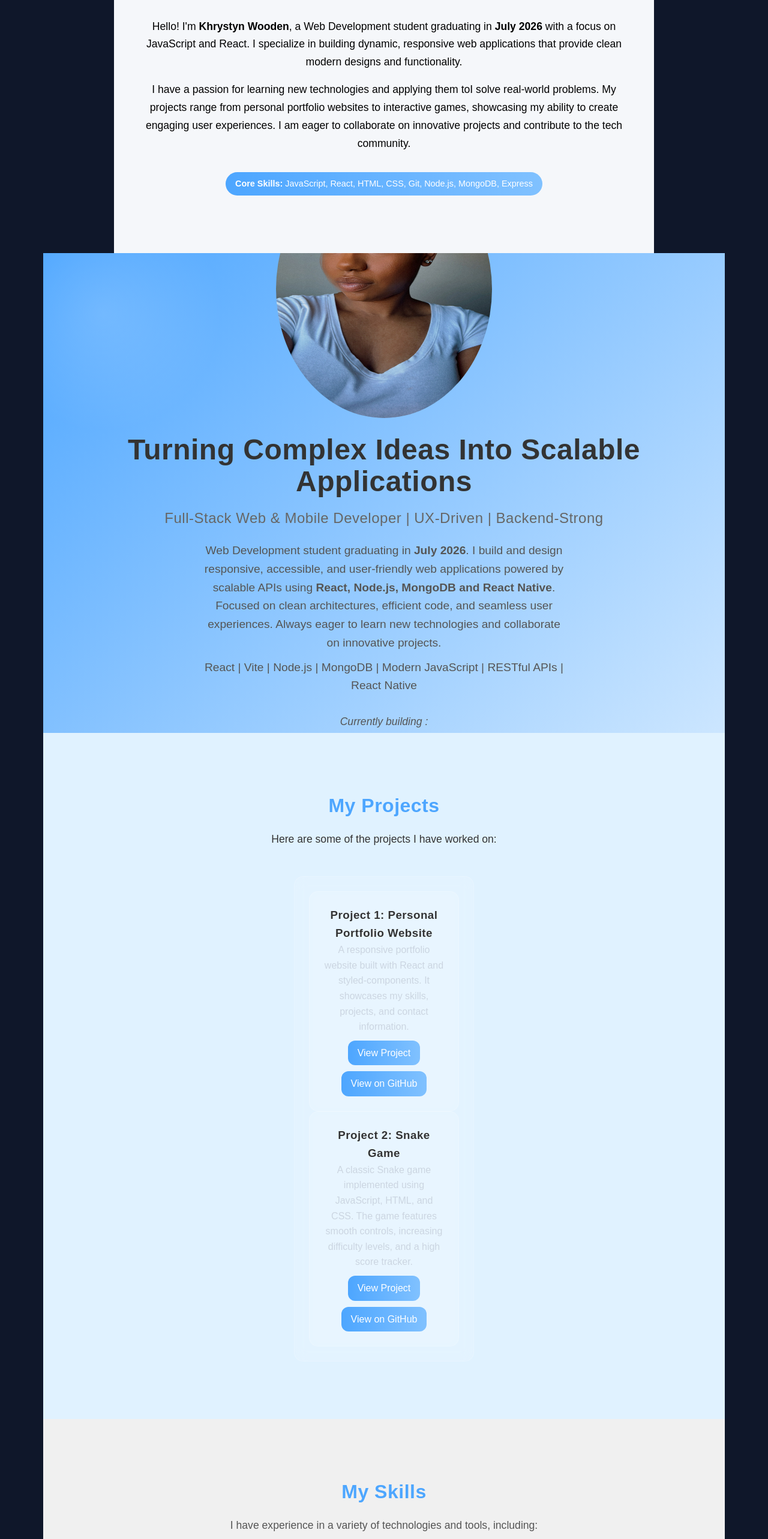
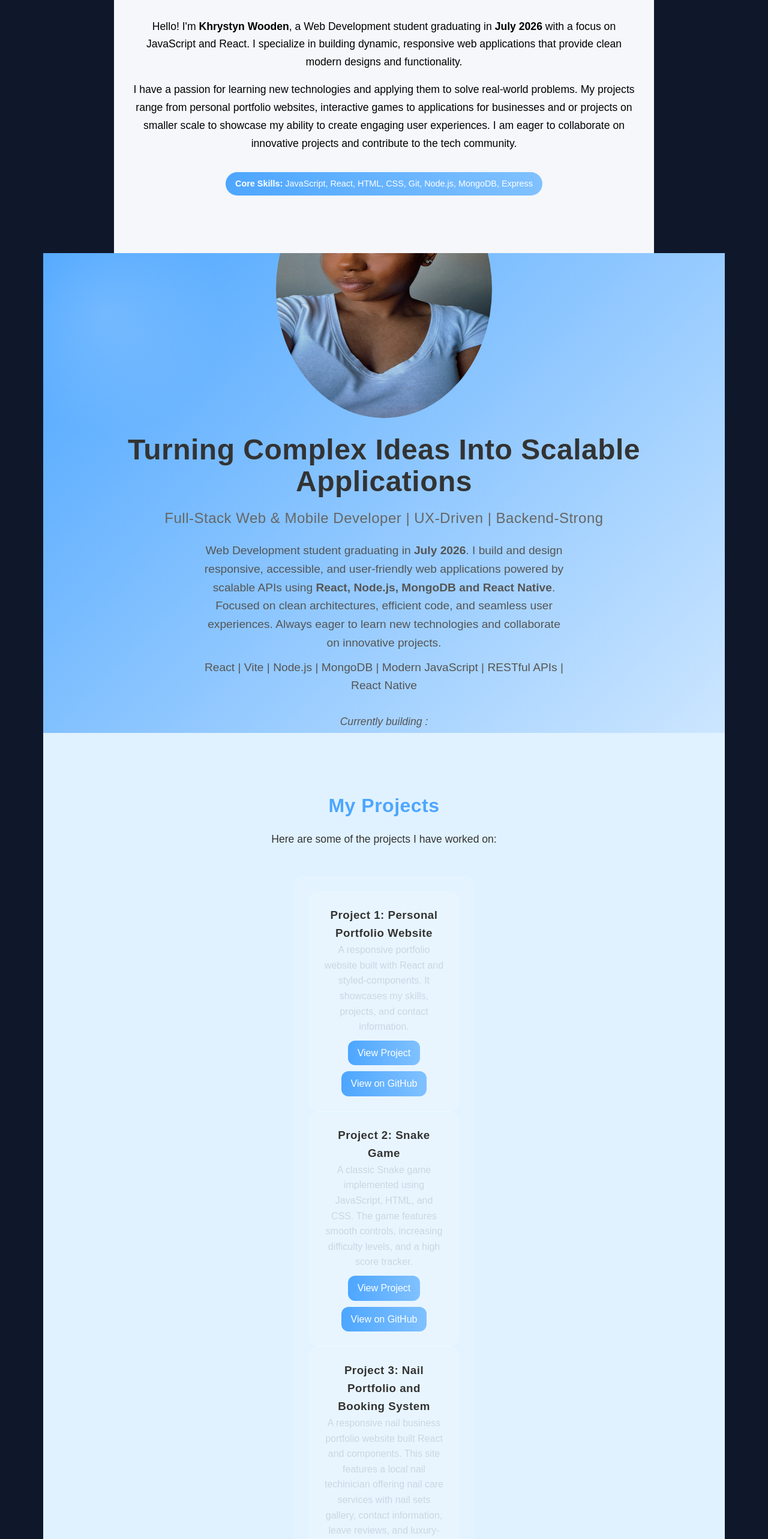
Before and after one commit to WoodenKhrystyn-FS/my-portfolio, a React (Vite) app: page / in a window 1280 px wide. Shown: the part 220-2786 px from the top of the page at 60% size. Built offline with nearby package versions, Linux system fonts and the light colour scheme.

Commit message:
Profile updates

```diff
--- a/src/App.jsx
+++ b/src/App.jsx
@@ -1,4 +1,4 @@
-import { useState } from "react";
+import React from "react";
 import kvlogo from "./assets/wooden.jpeg";
 
 import Navbar from "./Components/Navbar.jsx";
--- a/src/Components/About.jsx
+++ b/src/Components/About.jsx
@@ -13,10 +13,9 @@ function About() {
           applications that provide clean modern designs and functionality.
         </p>
         <p className="about-description">
-          I have a passion for learning new technologies and applying them toI
+          I have a passion for learning new technologies and applying them to
           solve real-world problems. My projects range from personal portfolio
-          websites to interactive games, showcasing my ability to create
-          engaging user experiences. I am eager to collaborate on innovative
+          websites, interactive games to applications for businesses and or projects on smaller scale to showcase my ability to create engaging user experiences. I am eager to collaborate on innovative
           projects and contribute to the tech community.
         </p>
         <div className="skills-list">
--- a/src/Components/Hero.jsx
+++ b/src/Components/Hero.jsx
@@ -43,7 +43,7 @@ function Hero({ kvlogo }) {
             React app during my Full Sail University
           degree journey
           </li>
-          <li>Nail Booking System built with React and MongdoDB</li>
+          <li>Nail Booking System built with React and MongdoDB: PinkySwear Nails</li>
           </ul>
         </span>
       </p>
--- a/src/Components/Projects.jsx
+++ b/src/Components/Projects.jsx
@@ -15,6 +15,13 @@ const projectList = [
       "A classic Snake game implemented using JavaScript, HTML, and CSS. The game features smooth controls, increasing difficulty levels, and a high score tracker.",
     link: "#projects",
     github: "https://github.com/WoodenKhrystyn-FS/Snake-Game",
+  },
+  {
+    title: "Project 3: Nail Portfolio and Booking System",
+    description:
+      "A responsive nail business portfolio website built React and components. This site features a local nail techinician offering nail care services with nail sets gallery, contact information, leave reviews, and luxury- styled pages with a booking system for appointments. ",
+    link: "#projects",
+    github: "https://github.com/WoodenKhrystyn-FS/pinkyswear-nails",
   }
 ];
 
```
